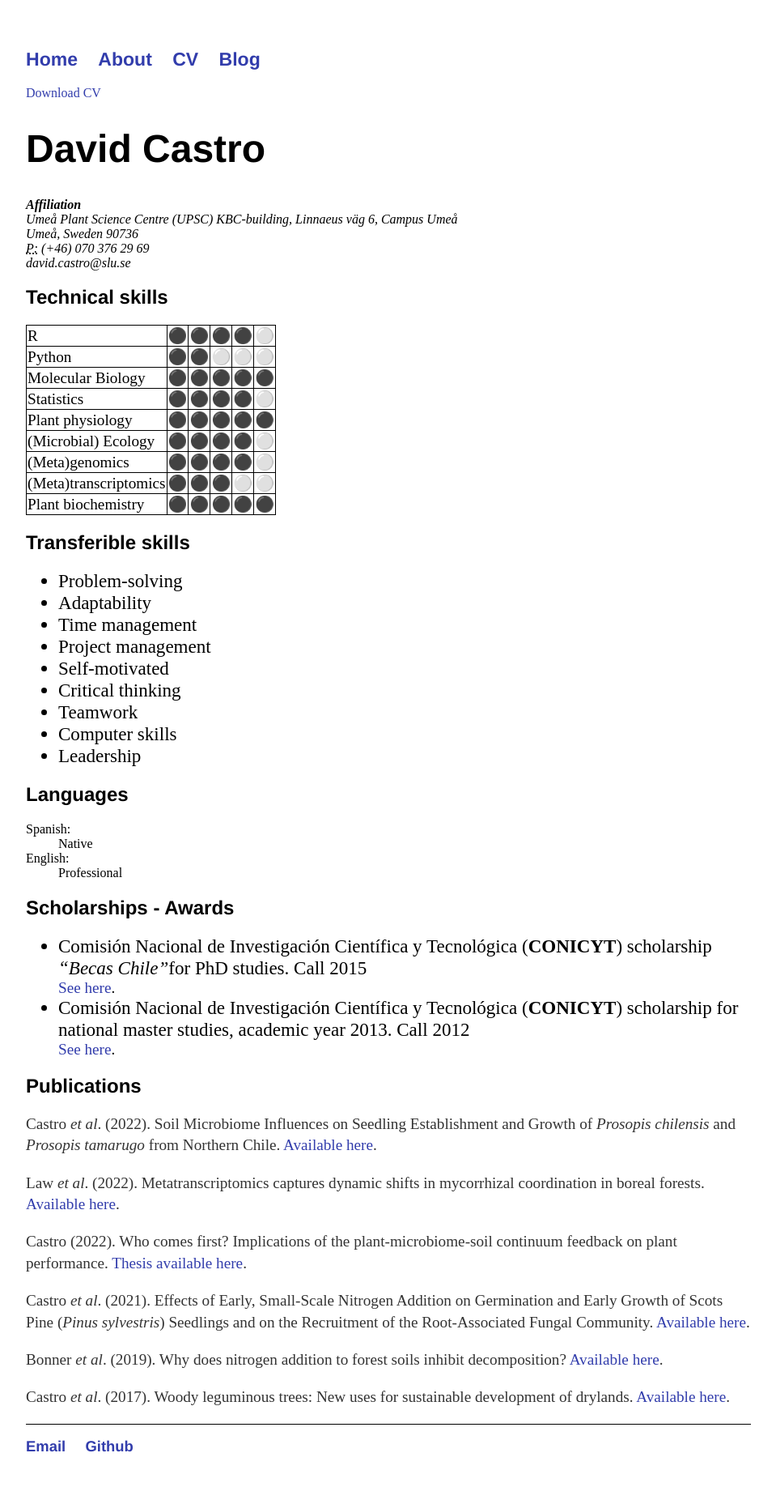
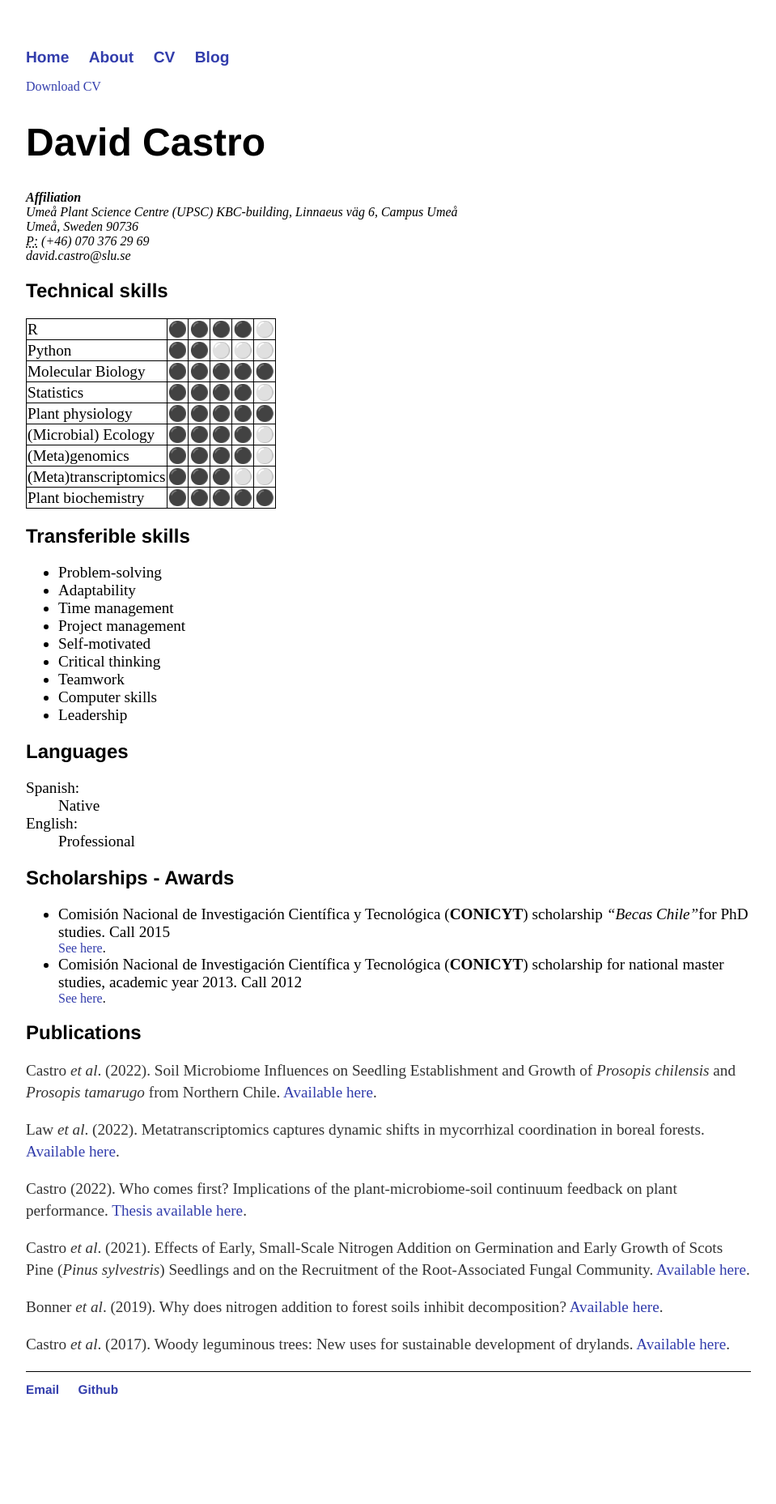
Before and after one commit to davcastrom/davcastrom.github.io, a Jekyll site: the page built from cv/index.html, in a window 1280 px wide. Shown: the whole page at 81% size, without its empty margins (160-1119 px from the left). Built offline with Jekyll 4.4.1, drawn with Linux system fonts in a browser that asks for light colours; after the commit the page ends 1785 px from its top, so only the background shows below that.

Commit message:
Update main.css

```diff
--- a/assets/css/main.css
+++ b/assets/css/main.css
@@ -59,10 +59,14 @@ table, th, td {
     empty-cells: show;
   }
 
-th, td {
+td {
     font-size: 1.2em;
   }
 
-  ul, li {
+dt, dd {
     font-size: 1.2em;
   }
+
+li {
+    font-size: 1.2em;
+  }
```
